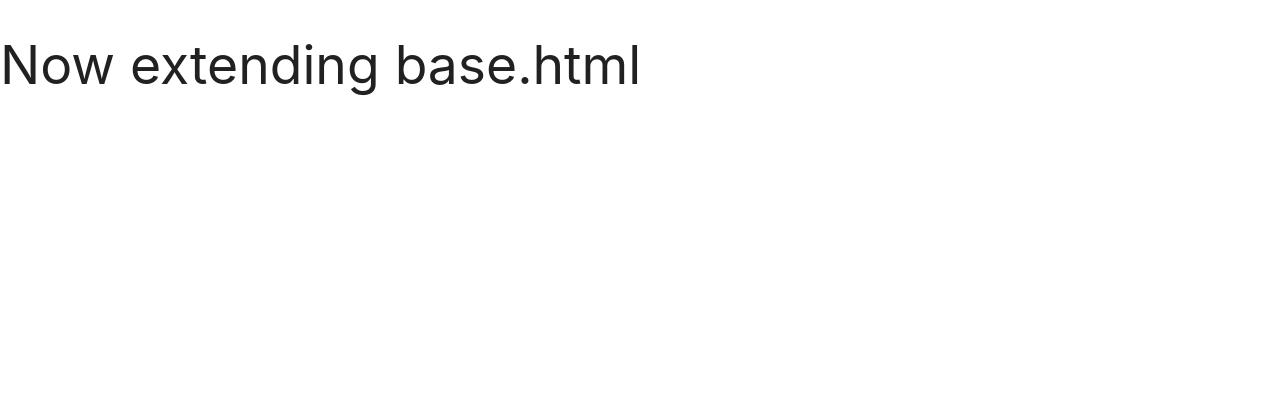
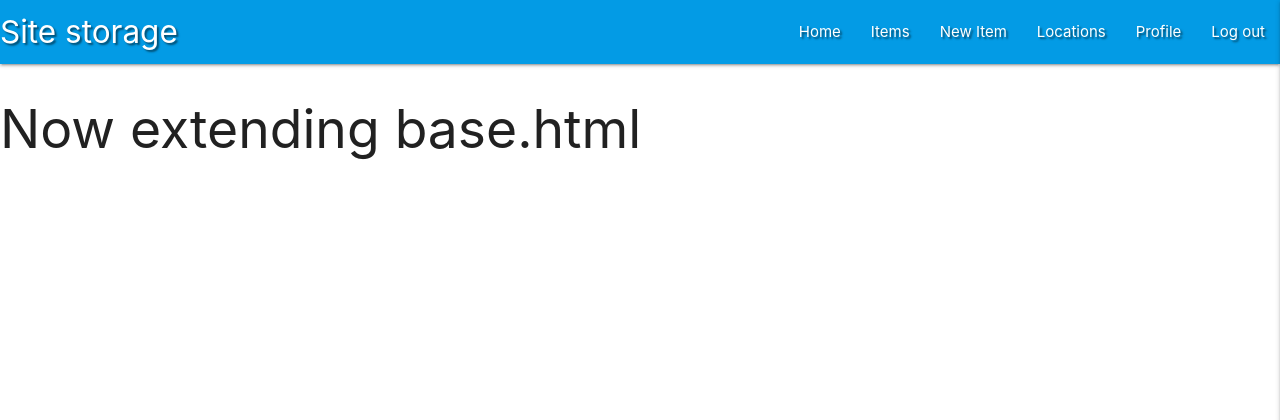
Before and after one commit to Code-Institute-Submissions/MSierag-SiteStorage_NovResub, a Flask app: page / in a window 1280 px wide. Shown: the top 420 px of the page. Run offline with Flask 2, Linux system fonts and the light colour scheme; data that the repository does not hold is empty; some libraries are stand-ins or nearby versions.

Commit message:
feat: Add navbar and sidenav incl functionality

```diff
--- a/static/css/style.css
+++ b/static/css/style.css
@@ -0,0 +1,3 @@
+.text-shadow {
+    text-shadow: 2px 2px 2px rgba(0, 0, 0, 0.5);
+}
--- a/static/js/script.js
+++ b/static/js/script.js
@@ -0,0 +1,3 @@
+$(document).ready(function(){
+    $('.sidenav').sidenav({edge: "right"});
+  });
--- a/templates/base.html
+++ b/templates/base.html
@@ -1,5 +1,6 @@
 <!DOCTYPE html>
 <html lang="en">
+
 <head>
     <meta charset="UTF-8">
     <meta http-equiv="X-UA-Compatible" content="IE=edge">
@@ -16,10 +17,44 @@
 </head>
 
 <body>
+    <header>
+    <!-- Top navbar -->
+        <nav class="nav-extended text-shadow light-blue darken-1">
+            <div class="nav-wrapper">
+                <a href="{{ url_for('get_items') }}" class="brand-logo">Site storage</a>
+                <a href="#" data-target="mobile-demo" class="sidenav-trigger right"><i class="fas fa-bars"></i></a>
+                <ul class="right hide-on-med-and-down">
+                    <li><a href="{{ url_for('get_items') }}">Home</a></li>
+                    <li><a href="">Items</a></li>
+                    <li><a href="">New Item</a></li>
+                    <li><a href="">Locations</a></li>
+                    <li><a href="">Profile</a></li>
+                    <li><a href="">Log out</a></li>
+                </ul>
+            </div>
+        </nav>
+
+    <!-- Side navbar -->
+        <ul class="sidenav" id="mobile-demo">
+            <li>
+                <h4 class="center-align light-blue-text text-darken 4">Site Storage</h4>
+            </li>
+            <li><a href="{{ url_for('get_items') }}">Home</a></li>
+            <li><a href="">Items</a></li>
+            <li><a href="">New Item</a></li>
+            <li><a href="">Locations</a></li>
+            <li><a href="">Profile</a></li>
+            <li><a href="">Log out</a></li>
+        </ul>
+    </header>
+
+    <section></section>
+
+    <main>
         {% block content %}
+        {% endblock %}
+    </main>
 
-    {% endblock %}
-</body>
 
     <script src="https://code.jquery.com/jquery-3.6.0.min.js"
         integrity="sha256-/xUj+3OJU5yExlq6GSYGSHk7tPXikynS7ogEvDej/m4=" crossorigin="anonymous"></script>
@@ -27,4 +62,6 @@
     <script src="{{ url_for('static', filename='js/script.js') }}"></script>
     {% block scripts %}
     {% endblock %}
+</body>
+
 </html>
```
Lines whose indentation alone changed are shown as unchanged.
